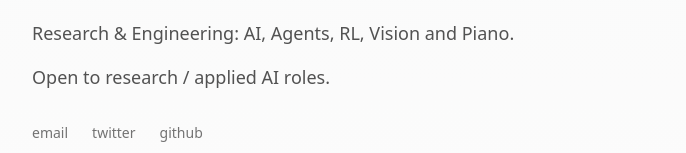
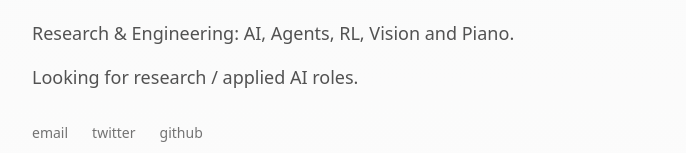
Before and after one commit to stochi0/personal-page, a Next.js app: page / in a window 1280 px wide. Shown: the part 233-386 px from the top of the page, without its empty margins (296-982 px from the left). Built offline with nearby package versions, Linux system fonts and the light colour scheme.

Commit message:
update page

```diff
--- a/src/app/page.tsx
+++ b/src/app/page.tsx
@@ -34,7 +34,7 @@ export default function Home() {
             Research & Engineering: AI, Agents, RL, Vision and Piano.
           </p>
           <p className="text-lg text-neutral-600 dark:text-neutral-400 font-light">
-            Open to research / applied AI roles.
+            Looking for research / applied AI roles.
           </p>
           </div>
 
```
